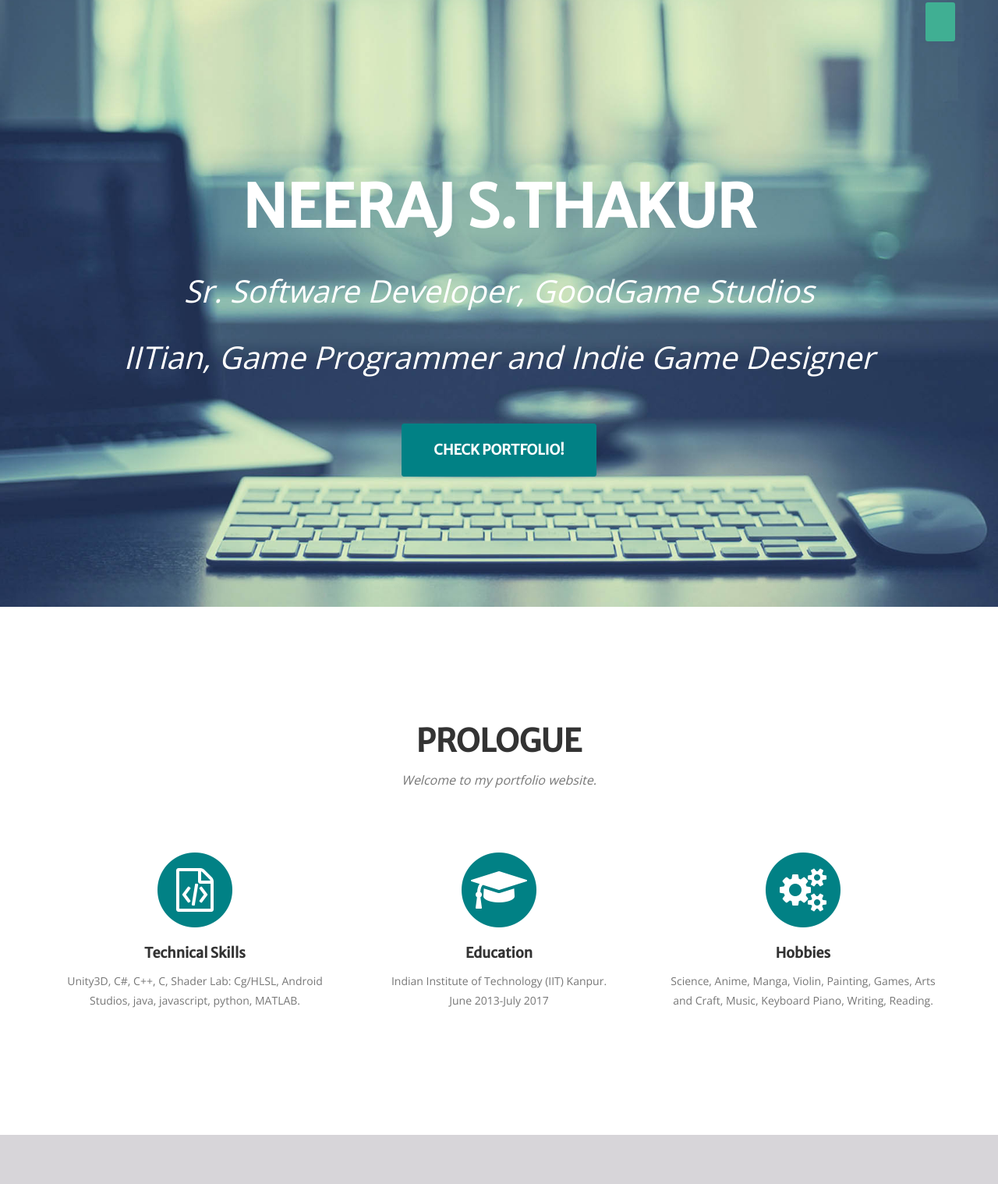
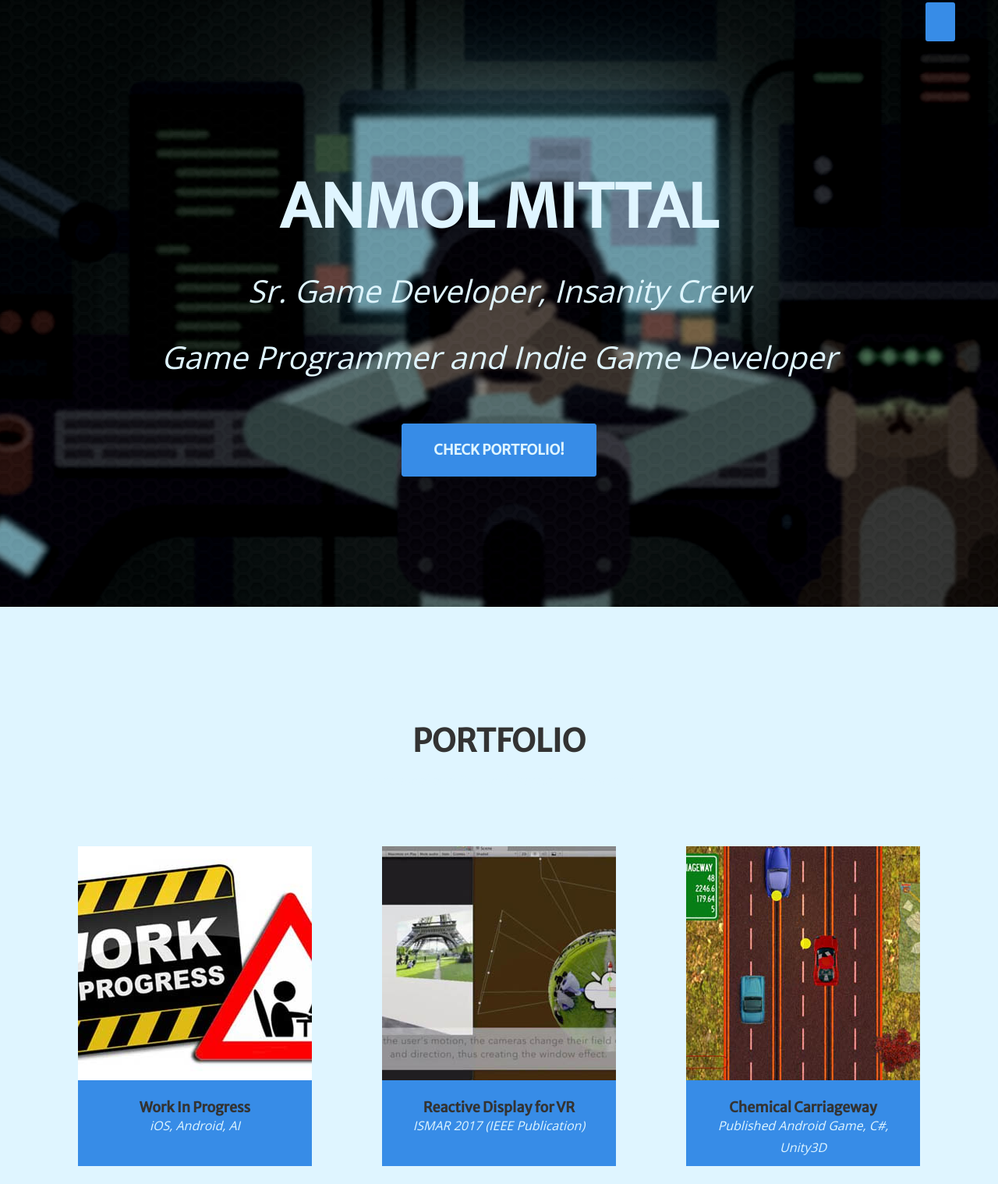
Before and after one commit to Anmol-1903/Portfolio, a website: page index.html in a window 1280 px wide. Shown: the part 22-1540 px from the top of the page at 78% size. Drawn offline with nearby package versions, Linux system fonts and the light colour scheme; a web font is replaced by a local one.

Commit message:
Minor Fix

```diff
--- a/index.html
+++ b/index.html
@@ -6,13 +6,12 @@
     <meta charset="utf-8">
     <meta http-equiv="X-UA-Compatible" content="IE=edge">
     <meta name="viewport" content="width=device-width, initial-scale=1">
-    <meta name="description" content="Game Programmer, Designer and Developer Portfolio of Neeraj Thakur, IIT Kanpur B.Tech gradutate. Experienced in Unity3D, C#, C++, Js, Gameplay Prototyping, Android Programming, Shader and many more.">
-    <meta name="author" content="Neeraj S.Thakur, nrjnicks@gmail.com">
+    <meta name="description" content="Game Programmer and Developer Portfolio of Anmol Mittal. Experienced in Unity3D, C#, C++, Gameplay Prototyping, Game Programming, Shader and many more.">
+    <meta name="author" content="Anmol Mittal, work.anmolmittal@gmail.com">
     <meta name="keywords" content="Game, Programmer, Gameplay, Developer, Indie, Designer, Designer, Portfolio, Unity, Unity3D, C#, C++,C,Python, Js, IIT, IITK, India, Indian, Institute of Technology, Kanpur, AR, Augmented, VR, Virtual, MR, Mixed, Reality, Homography, Google, Android, Carboard, Microsoft, Code.fun.do, Shader, Cg, HLSL, AI, 3D, 2D, Neeraj, Thakur">
-    <meta property="og:image" content="img/neeraj.jpg">
-    <meta name="google-site-verification" content="xDJyLqBjXRWvHO2nDuwWnZPF6ohX08uhF4eCDptAahg" />
+    <meta property="og:image" content="img/Potrait.jpg">
 
-    <title>Game Programmer Portfolio, Neeraj S.Thakur</title>
+    <title>Game Developer Portfolio, Anmol Mittal</title>
 
     <!-- Bootstrap Core CSS -->
     <link href="vendor/bootstrap/css/bootstrap.min.css" rel="stylesheet">
@@ -26,7 +25,6 @@
     <!-- Theme CSS -->
     <link href="css/portfolio.min.css" rel="stylesheet">
 
-    <link rel="icon" href="img/icon.ico">
 
     <!-- HTML5 Shim and Respond.js IE8 support of HTML5 elements and media queries -->
     <!-- WARNING: Respond.js doesn't work if you view the page via file:// -->
@@ -47,7 +45,7 @@
                 <button type="button" class="navbar-toggle" data-toggle="collapse" data-target="#bs-example-navbar-collapse-1">
                     <span class="sr-only">Toggle navigation</span> Menu <i class="fa fa-bars"></i>
                 </button>
-                <a class="navbar-brand page-scroll" href="#page-top">Neeraj S.Thakur</a>
+                <a class="navbar-brand page-scroll" href="#page-top">Anmol Mittal</a>
             </div>
 
             <!-- Collect the nav links, forms, and other content for toggling -->
@@ -55,9 +53,6 @@
                 <ul class="nav navbar-nav navbar-right">
                     <li class="hidden">
                         <a href="#page-top"></a>
-                    </li>
-                    <li>
-                        <a class="page-scroll" href="#prologue">Prologue</a>
                     </li>
                     <li>
                         <a class="page-scroll" href="#portfolio">Portfolio</a>
@@ -84,10 +79,10 @@
     <header style="height: 100vh">
         <div class="container">
             <div class="intro-text">
-                <div class="intro-heading">Neeraj S.Thakur</div>
-                <div class="intro-lead-in">Sr. Software Developer, GoodGame Studios</div>
+                <div class="intro-heading">Anmol Mittal</div>
+                <div class="intro-lead-in">Sr. Game Developer, Insanity Crew</div>
                 <br>
-                <div class="intro-lead-in">IITian, Game Programmer and Indie Game Designer</div>
+                <div class="intro-lead-in">Game Programmer and Indie Game Developer</div>
                 <!-- <div class="intro-lead-in">(Looking for opportunities)</div> -->
                 <br>
                 <br>
@@ -95,44 +90,6 @@
             </div>
         </div>
     </header>
-
-    <!-- Prologue Section -->
-    <section id="prologue">
-        <div class="container">
-            <div class="row">
-                <div class="col-lg-12 text-center">
-                    <h2 class="section-heading">Prologue</h2>
-                    <h3 class="section-subheading text-muted">Welcome to my portfolio website.</h3>
-                </div>
-            </div>
-            <div class="row text-center">
-                <div class="col-md-4">
-                    <span class="fa-stack fa-4x">
-                        <i class="fa fa-circle fa-stack-2x text-primary"></i>
-                        <i class="fa fa-file-code-o fa-stack-1x fa-inverse"></i>
-                    </span>
-                    <h4 class="prologue-heading">Technical Skills</h4>
-                    <p class="text-muted">Unity3D, C#, C++, C, Shader Lab: Cg/HLSL, Android Studios, java, javascript, python, MATLAB.</p>
-                </div>
-                <div class="col-md-4">
-                    <span class="fa-stack fa-4x">
-                        <i class="fa fa-circle fa-stack-2x text-primary"></i>
-                        <i class="fa fa-graduation-cap fa-stack-1x fa-inverse"></i>
-                    </span>
-                    <h4 class="prologue-heading">Education</h4>
-                    <p class="text-muted">Indian Institute of Technology (IIT) Kanpur.<br>June 2013-July 2017</p>
-                </div>
-                <div class="col-md-4">
-                    <span class="fa-stack fa-4x">
-                        <i class="fa fa-circle fa-stack-2x text-primary"></i>
-                        <i class="fa fa-gears fa-stack-1x fa-inverse"></i>
-                    </span>
-                    <h4 class="prologue-heading">Hobbies</h4>
-                    <p class="text-muted">Science, Anime, Manga, Violin, Painting, Games, Arts and Craft, Music, Keyboard Piano, Writing, Reading.</p>
-                </div>
-            </div>
-        </div>
-    </section>
 
     <!-- Portfolio Grid Section -->
     <section id="portfolio" class="bg-light-gray">
```
Also changed, not shown: css/portfolio.min.css, img/LandingPage.png (added), img/LandingPage1.png (added).
